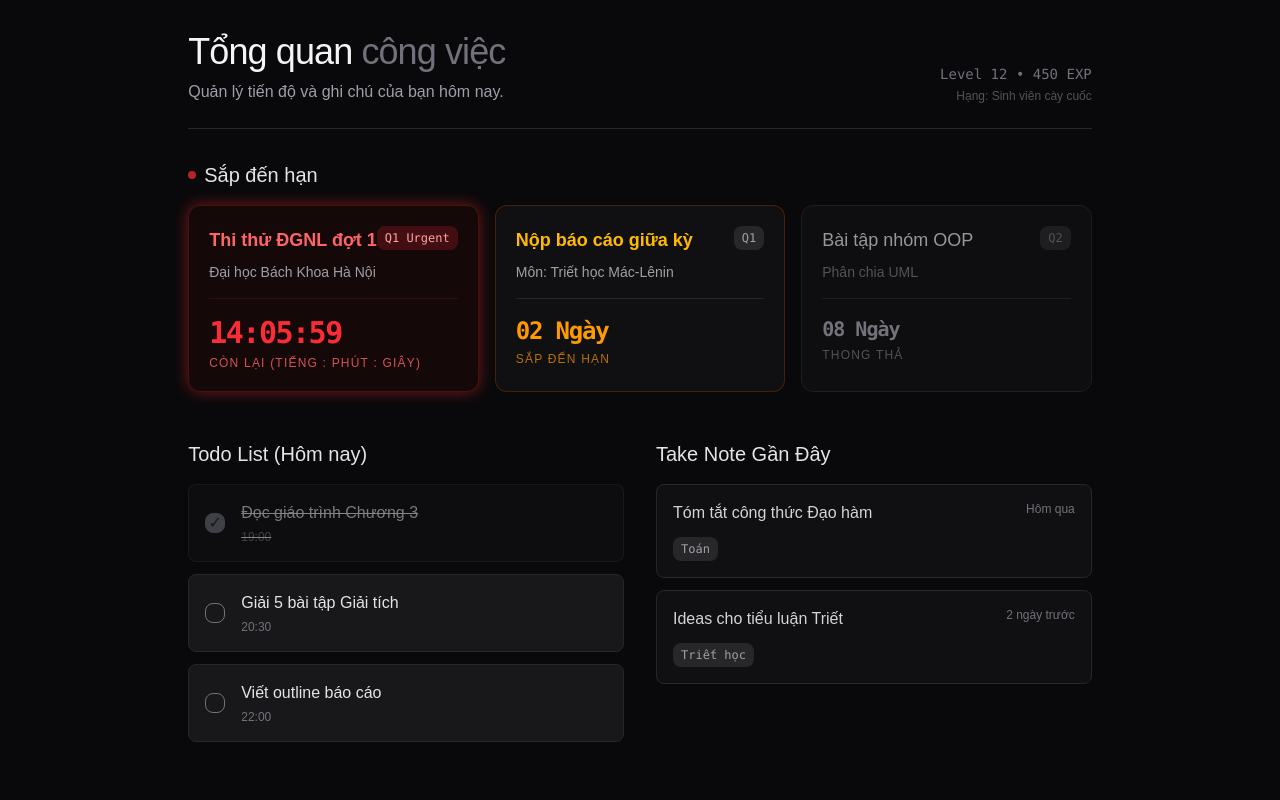
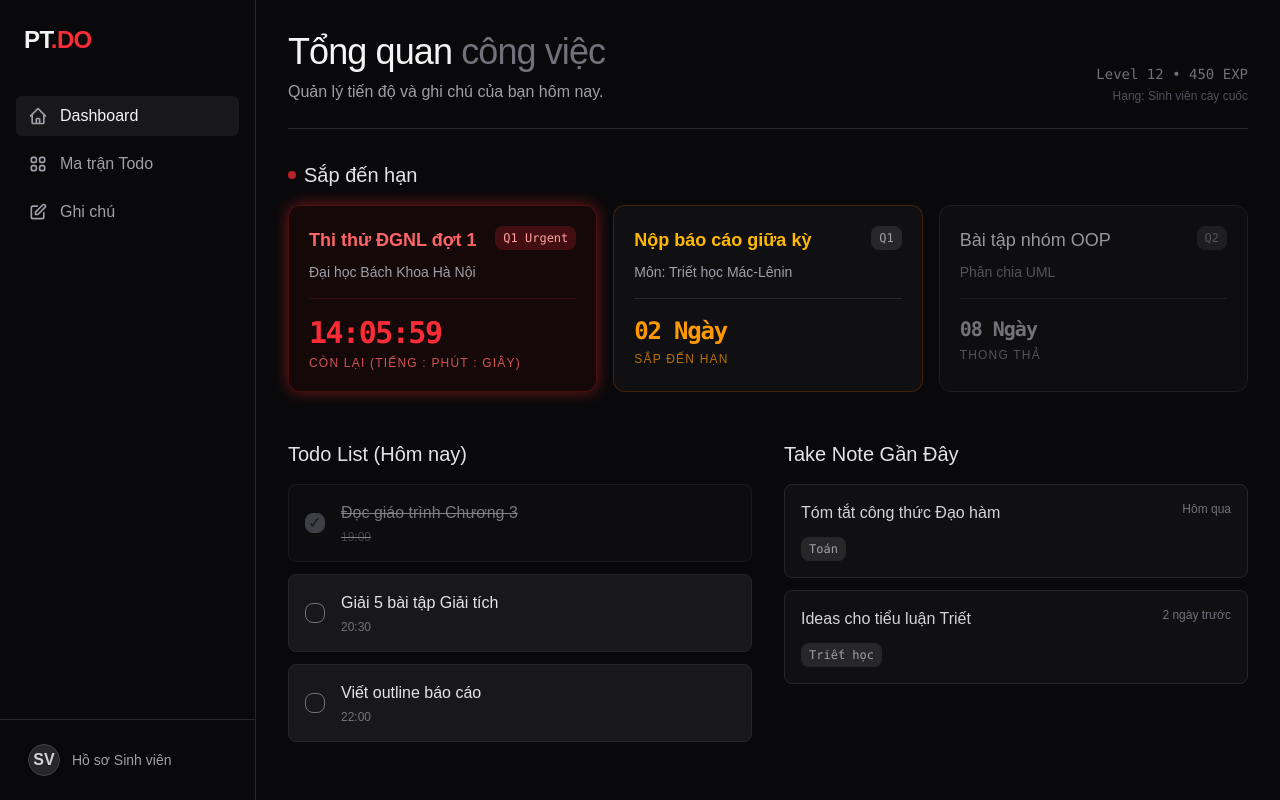
Before and after one commit to Caubetuysu/pt-do, a Next.js app: page / in a window 1280 px wide. Built offline with nearby package versions, Linux system fonts and the light colour scheme.

Commit message:
feat: initial dashboard and layout UI setup

```diff
--- a/package.json
+++ b/package.json
@@ -11,7 +11,8 @@
   "dependencies": {
     "next": "16.2.9",
     "react": "19.2.4",
-    "react-dom": "19.2.4"
+    "react-dom": "19.2.4",
+    "zustand": "^5.0.14"
   },
   "devDependencies": {
     "@tailwindcss/postcss": "^4",
--- a/src/app/layout.tsx
+++ b/src/app/layout.tsx
@@ -1,6 +1,7 @@
 import type { Metadata } from "next";
 import { Geist, Geist_Mono } from "next/font/google";
 import "./globals.css";
+import { Sidebar } from "@/components/Sidebar";
 
 const geistSans = Geist({
   variable: "--font-geist-sans",
@@ -13,8 +14,8 @@ const geistMono = Geist_Mono({
 });
 
 export const metadata: Metadata = {
-  title: "Create Next App",
-  description: "Generated by create next app",
+  title: "PT.DO - Quản lý Deadline & Ghi chú",
+  description: "Ứng dụng To-Do List & Deadline Management cho sinh viên",
 };
 
 export default function RootLayout({
@@ -23,11 +24,17 @@ export default function RootLayout({
   children: React.ReactNode;
 }>) {
   return (
-    <html
-      lang="en"
-      className={`${geistSans.variable} ${geistMono.variable} h-full antialiased`}
-    >
-      <body className="min-h-full flex flex-col">{children}</body>
+    <html lang="en">
+      <body
+        className={`${geistSans.variable} ${geistMono.variable} antialiased`}
+      >
+        <div className="flex">
+          <Sidebar />
+          <main className="flex-1 ml-64 bg-zinc-950 text-zinc-50 min-h-screen">
+            {children}
+          </main>
+        </div>
+      </body>
     </html>
   );
 }
--- /dev/null
+++ b/src/components/Sidebar.tsx
@@ -0,0 +1,39 @@
+import Link from 'next/link';
+
+export function Sidebar() {
+  return (
+    <aside className="w-64 border-r border-zinc-800 bg-zinc-950 h-screen fixed top-0 left-0 flex flex-col">
+      <div className="p-6">
+        <h2 className="text-2xl font-bold text-zinc-100 tracking-tight">PT<span className="text-red-500">.DO</span></h2>
+      </div>
+      <nav className="flex-1 px-4 space-y-2 mt-4">
+        <Link href="/" className="flex items-center gap-3 px-3 py-2 rounded-md bg-zinc-900 text-zinc-100">
+          <svg className="w-5 h-5 text-zinc-400" fill="none" viewBox="0 0 24 24" stroke="currentColor">
+            <path strokeLinecap="round" strokeLinejoin="round" strokeWidth={2} d="M3 12l2-2m0 0l7-7 7 7M5 10v10a1 1 0 001 1h3m10-11l2 2m-2-2v10a1 1 0 01-1 1h-3m-6 0a1 1 0 001-1v-4a1 1 0 011-1h2a1 1 0 011 1v4a1 1 0 001 1m-6 0h6" />
+          </svg>
+          Dashboard
+        </Link>
+        <Link href="/matrix" className="flex items-center gap-3 px-3 py-2 rounded-md hover:bg-zinc-900 text-zinc-400 hover:text-zinc-100 transition-colors">
+          <svg className="w-5 h-5 text-zinc-400" fill="none" viewBox="0 0 24 24" stroke="currentColor">
+            <path strokeLinecap="round" strokeLinejoin="round" strokeWidth={2} d="M4 6a2 2 0 012-2h2a2 2 0 012 2v2a2 2 0 01-2 2H6a2 2 0 01-2-2V6zM14 6a2 2 0 012-2h2a2 2 0 012 2v2a2 2 0 01-2 2h-2a2 2 0 01-2-2V6zM4 16a2 2 0 012-2h2a2 2 0 012 2v2a2 2 0 01-2 2H6a2 2 0 01-2-2v-2zM14 16a2 2 0 012-2h2a2 2 0 012 2v2a2 2 0 01-2 2h-2a2 2 0 01-2-2v-2z" />
+          </svg>
+          Ma trận Todo
+        </Link>
+        <Link href="/notes" className="flex items-center gap-3 px-3 py-2 rounded-md hover:bg-zinc-900 text-zinc-400 hover:text-zinc-100 transition-colors">
+          <svg className="w-5 h-5 text-zinc-400" fill="none" viewBox="0 0 24 24" stroke="currentColor">
+            <path strokeLinecap="round" strokeLinejoin="round" strokeWidth={2} d="M11 5H6a2 2 0 00-2 2v11a2 2 0 002 2h11a2 2 0 002-2v-5m-1.414-9.414a2 2 0 112.828 2.828L11.828 15H9v-2.828l8.586-8.586z" />
+          </svg>
+          Ghi chú
+        </Link>
+      </nav>
+      <div className="p-4 border-t border-zinc-800">
+        <div className="flex items-center gap-3 px-3 py-2 rounded-md hover:bg-zinc-900 cursor-pointer text-zinc-400 hover:text-zinc-100 transition-colors">
+          <div className="w-8 h-8 rounded-full bg-zinc-800 border border-zinc-700 flex items-center justify-center font-bold text-zinc-300">
+            SV
+          </div>
+          <span className="text-sm">Hồ sơ Sinh viên</span>
+        </div>
+      </div>
+    </aside>
+  );
+}
```
Also changed, not shown: 1 other file (tests, documents, lock files or other folders).
